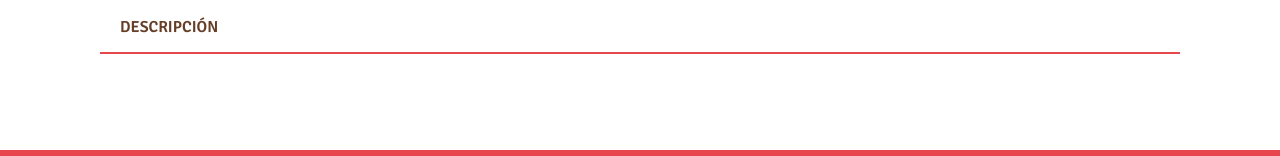
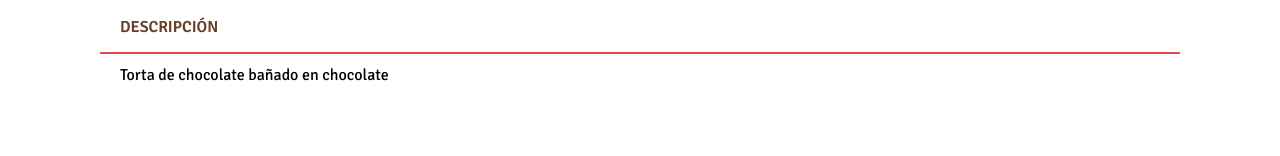
Before and after one commit to YuleisyQuipuzcoa22/IHC, a React (Vite) app in the folder frontend/: page /producto/1 in a window 1280 px wide. Shown: the part 556-712 px from the top of the page. Built offline with nearby package versions, Linux system fonts and the light colour scheme; a web font is replaced by a local one.

Commit message:
detallitos

```diff
--- a/frontend/src/components/Filtros.jsx
+++ b/frontend/src/components/Filtros.jsx
@@ -1,17 +1,17 @@
 import React, { useEffect, useState } from "react";
 
 function Filtros({ categoria, setCategoria, presentacion, setPresentacion, medida, setMedida }) {
-  // JSON único para filtros
-  const filtrosJson = {
+
+  const filtrosProducto = {
     categorias: ["Pasteles", "Bocaditos", "Bebidas"],
     tipoPresentacion: ["Porción", "Unidad"],
     unidadMedida: ["Kilogramo", "Litro"]
   };
 
   // Convertimos a formato [{nombre: ...}] para que sea compatible con renderFiltro
-  const categorias = filtrosJson.categorias.map(nombre => ({ nombre }));
-  const tipo_presentacion = filtrosJson.tipoPresentacion.map(nombre => ({ nombre }));
-  const unidad_medida = filtrosJson.unidadMedida.map(nombre => ({ nombre }));
+  const categorias = filtrosProducto.categorias.map(nombre => ({ nombre }));
+  const tipo_presentacion = filtrosProducto.tipoPresentacion.map(nombre => ({ nombre }));
+  const unidad_medida = filtrosProducto.unidadMedida.map(nombre => ({ nombre }));
 
   const [isLargeScreen, setIsLargeScreen] = useState(window.innerWidth >= 1024);
 
--- a/frontend/src/data/productos.json
+++ b/frontend/src/data/productos.json
@@ -3,6 +3,7 @@
     "id": 1,
     "imagen": "/assets/torta_chocolate.png.png",
     "titulo": "Torta de chocolate 1 kg",
+    "descripcion":"Torta de chocolate bañado en chocolate",
     "tipoPresentacion": "Unidad",
     "precio": 70.5,
     "categoria": "Pasteles",
@@ -12,6 +13,7 @@
     "id": 2,
     "imagen": "/assets/torta_chocolate.png.png",
     "titulo": "Café moka",
+    "descripcion":"Torta de chocolate bañado en chocolate",
     "tipoPresentacion": "Unidad",
     "precio": 6,
      "categoria": "Bebidas",
@@ -21,6 +23,7 @@
     "id": 3,
     "imagen": "/assets/torta_chocolate.png.png",
     "titulo": "Torta de crocante de duraszo",
+    "descripcion":"Torta de chocolate bañado en chocolate",
     "tipoPresentacion": "Porción",
     "precio": 70.5,
      "categoria": "Pasteles",
@@ -30,16 +33,18 @@
     "id": 4,
     "imagen": "/src/assets/torta_chocolate.png.png",
     "titulo": "Torta crocante de guanábana",
+    "descripcion":"Torta de chocolate bañado en chocolate",
     "tipoPresentacion": "Porción",
     "precio": 6.5,
      "categoria": "Pasteles",
     "unidadMedida": "Kilogramo","valorUnidadMedida": 1.5
     },
     {
-    "id": 4,
+    "id": 5,
     "imagen": "/src/assets/torta_chocolate.png.png",
     "titulo": "Empanada",
-    "tipoPresentacion": "Porción",
+    "descripcion":"Torta de chocolate bañado en chocolate",
+    "tipoPresentacion": "Unidad",
     "precio": 6.5,
      "categoria": "Bocaditos",
     "unidadMedida": "Kilogramo","valorUnidadMedida": 1.5
--- a/frontend/src/pages/CatalogoProductos.jsx
+++ b/frontend/src/pages/CatalogoProductos.jsx
@@ -32,7 +32,7 @@ function CatalogoProductos() {
           medida={medida}
           setMedida={setMedida}
         />
-        <div className="w-auto lg:w-full max-h-[900px] overflow-y grid grid-cols-1 sm:grid-cols-2 md:grid-cols-3 lg:grid-cols-4 gap-6">
+        <div className="w-auto lg:w-full overflow-y grid grid-cols-1 sm:grid-cols-2 md:grid-cols-3 lg:grid-cols-4 gap-6">
           {filteredProducts.map((product) => (
             <div key={product.id} className="w-full">
               <CardProduct
```
